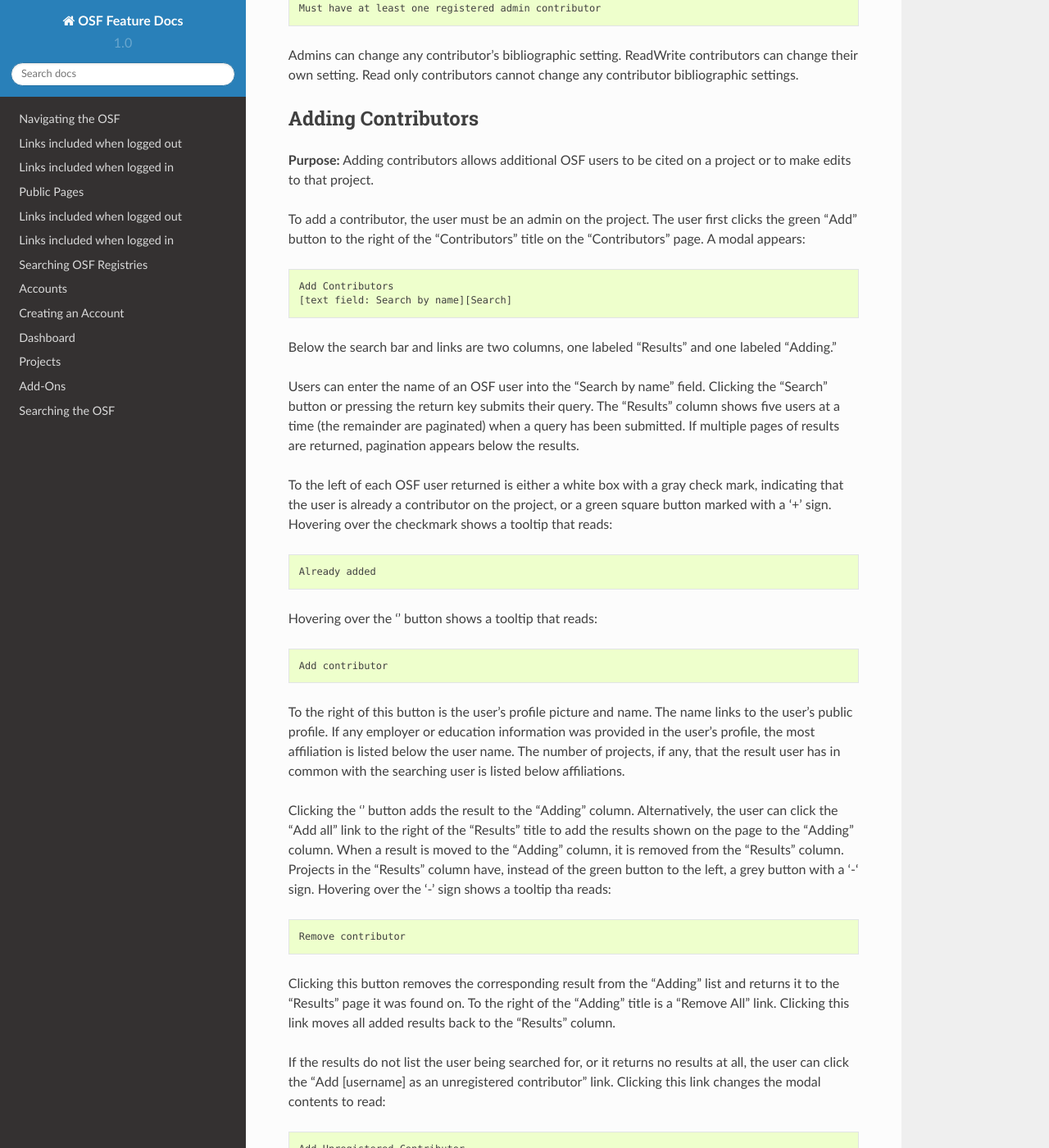
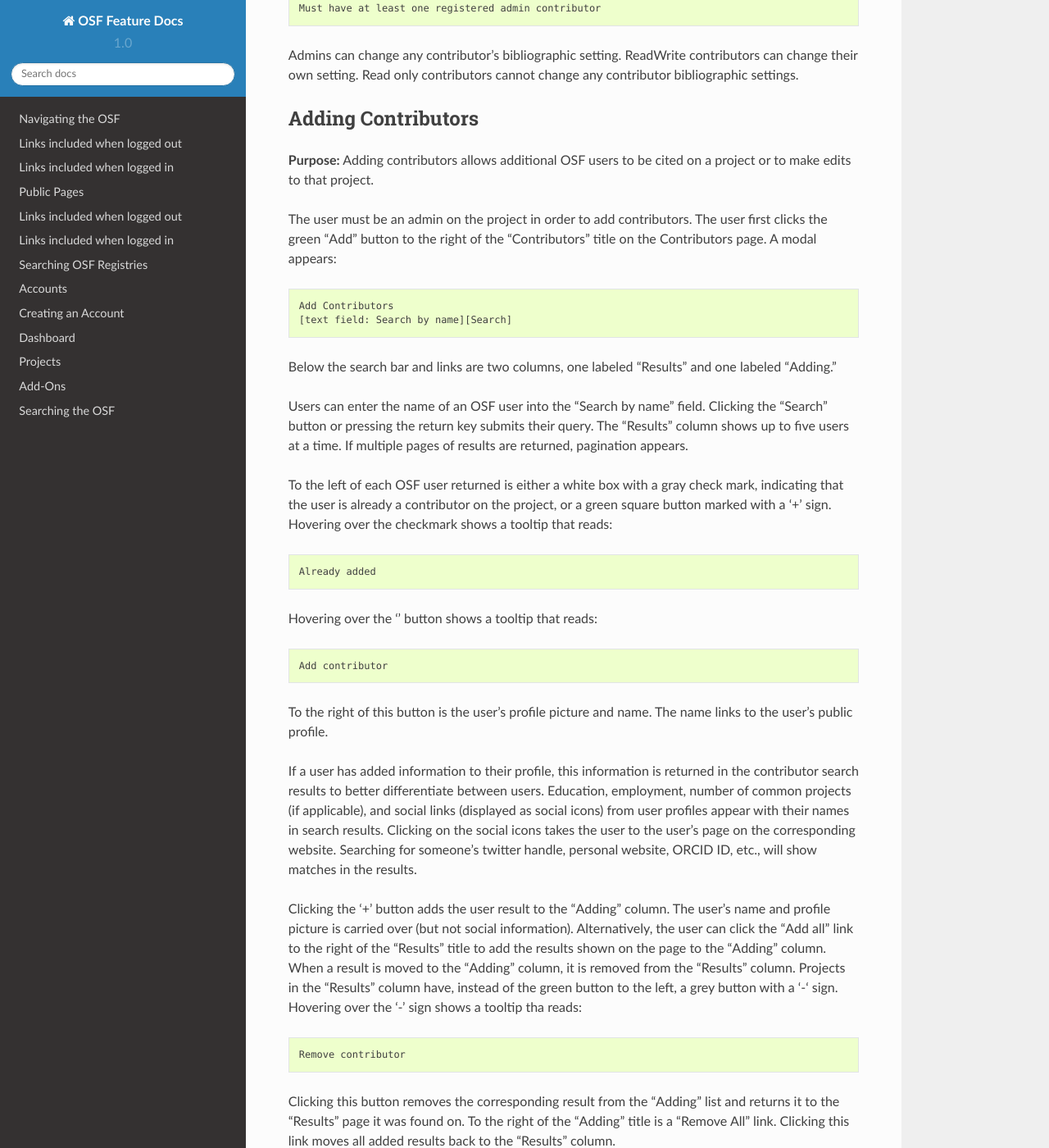
Before and after one commit to CenterForOpenScience/OSFDocs, a Sphinx documentation site: the page built from docs/projects/contributors.rst, in a window 1280 px wide and 1400 px high, scrolled down 4682 px. Shown: the whole window at 82% size. Built offline with Sphinx 7.4.7 and the Read the Docs theme 2.0.0, drawn with Linux system fonts in a browser that asks for light colours.

Commit message:
Added information on tags

```diff
--- a/docs/projects/contributors.rst
+++ b/docs/projects/contributors.rst
@@ -164,8 +164,8 @@
 ^^^^^^^^^^^^^^^^^^
 **Purpose:** Adding contributors allows additional OSF users to be cited on a project or to make edits to that project.
 
-To add a contributor, the user must be an admin on the project. The user first clicks the green "Add" button to the right of the "Contributors"
-title on the "Contributors" page. A modal appears::
+The user must be an admin on the project in order to add contributors. The user first clicks the green "Add" button to the right of the "Contributors"
+title on the Contributors page. A modal appears::
 
     Add Contributors
     [text field: Search by name][Search]
@@ -173,8 +173,7 @@
 Below the search bar and links are two columns, one labeled "Results" and one labeled "Adding."
 
 Users can enter the name of an OSF user into the "Search by name" field. Clicking the "Search" button or pressing the return key submits
-their query. The "Results" column shows five users at a time (the remainder are paginated) when
-a query has been submitted. If multiple pages of results are returned, pagination appears below the results.
+their query. The "Results" column shows up to five users at a time. If multiple pages of results are returned, pagination appears.
 
 To the left of each OSF user returned is either a white box with a gray check mark, indicating that the user is already a contributor on the project, or a green square button marked with a ‘+’ sign. Hovering over the checkmark shows a tooltip that reads::
 
@@ -186,12 +185,15 @@
     Add contributor
 
 To the right of this button is the user's profile picture and name. The name links to the user's public profile.
-If any employer or education information was provided in the user's profile, the most affiliation is listed below the user name.
-The number of projects, if any, that the result user has in common with the searching user is listed below affiliations.
 
-Clicking the ‘’ button adds the result to the “Adding” column. Alternatively, the user can click the “Add all” link to
-the right of the “Results” title to add the results shown on the page to the “Adding” column. When a result is moved to
-the “Adding” column, it is removed from the “Results” column. Projects in the “Results” column have, instead of the green
+If a user has added information to their profile, this information is returned in the contributor search results to better differentiate between users.
+Education, employment, number of common projects (if applicable), and social links (displayed as social icons) from user profiles appear with their
+names in search results. Clicking on the social icons takes the user to the user's page on the corresponding website. Searching for someone's twitter
+handle, personal website, ORCID ID, etc., will show matches in the results.
+
+Clicking the ‘+’ button adds the user result to the “Adding” column. The user's name and profile picture is carried over (but not social information).
+Alternatively, the user can click the “Add all” link to the right of the “Results” title to add the results shown on the page to the “Adding” column.
+When a result is moved to the “Adding” column, it is removed from the “Results” column. Projects in the “Results” column have, instead of the green
 button to the left, a grey button with a ‘-‘ sign. Hovering over the '-' sign shows a tooltip tha reads::
 
     Remove contributor
--- a/docs/projects/registrations.rst
+++ b/docs/projects/registrations.rst
@@ -61,6 +61,8 @@
 
 The blue Comments icon appears in the top right of the registration Overview page. The project's comments are not carried over to the registration. However, any comments made on the project prior to the registration's creation are logged into both the project and registrations's Recent Activity widget.
 
+Admins and read+write contributors can add tags to the registration after it has been registered. The behavior is the same as described in the :href: `Tags section <tags>`_
+for the project "Overview" page.
 
 Creating a Registration
 -----------------------
```
Also changed, not shown: other parts of docs/projects/registrations.rst (+1 -1 lines).
